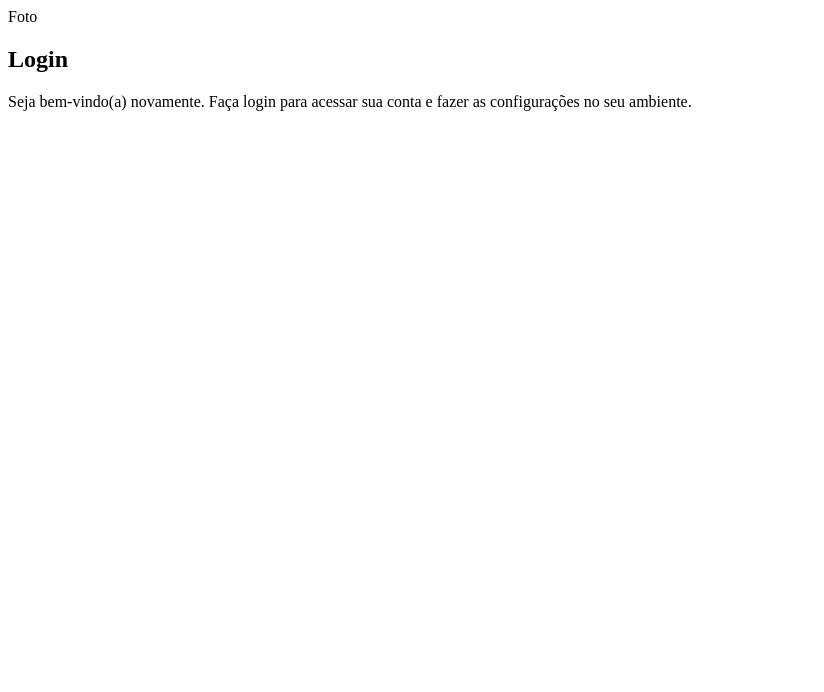
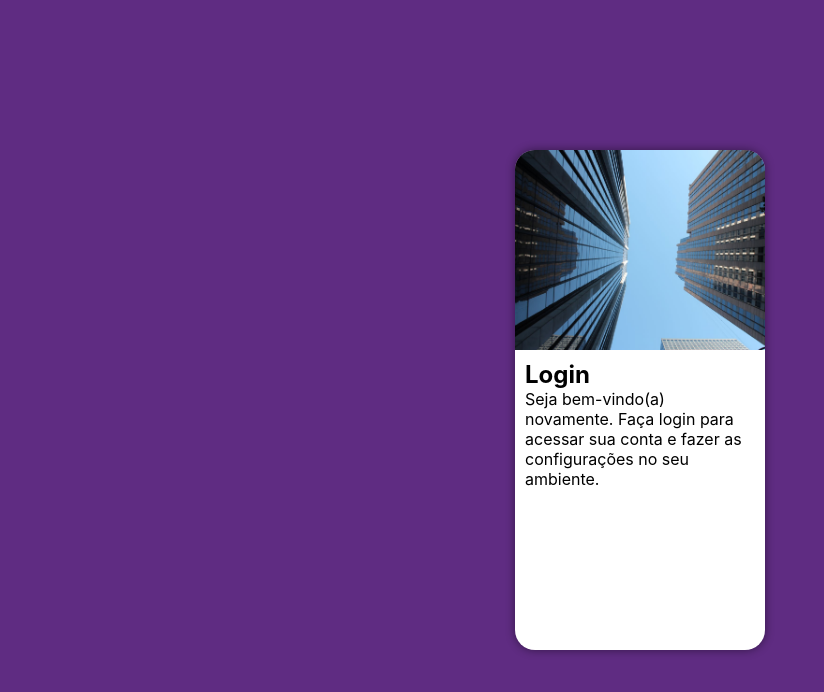
Before and after one commit to rafaelrdacosta/projeto-login, a plain HTML site: page index.html in a window 1280 px wide. Shown: the whole page, without its empty margins (0-824 px from the left). Drawn offline with Linux system fonts and the light colour scheme.

Commit message:
Criação do style CSS geral

```diff
--- a/estilos/style.css
+++ b/estilos/style.css
@@ -5,3 +5,50 @@
     Verde: #49a09d
     Lilás: #5f2c82
 */
+
+*{
+    font-family: -apple-system, BlinkMacSystemFont, 'Segoe UI', Roboto, Oxygen, Ubuntu, Cantarell, 'Open Sans', 'Helvetica Neue', sans-serif;
+    padding: 0px;
+    margin: 0px;
+    box-sizing: border-box;
+}
+
+body, html{
+    background-color: #5f2c82;
+    height: 100vh;
+    width: 100vw;
+}
+
+main{
+    position: relative;
+    height: 100vh;
+    width: 100vw;
+}
+
+section#login{
+    /*Configurações para levar a section para o meio*/
+    position: absolute;
+    top: 50%;
+    left: 50%;
+    transform: translate(-50%, -50%);
+    /*Até aqui*/
+    overflow: hidden; /*tudo que está fora da borda fica escondido*/
+    background-color: white;
+    width: 250px;
+    height: 500px;
+    border-radius: 20px;
+    box-shadow: 0px 0px 10px rgba(0, 0, 0, 0.459);
+}
+
+section#login > div#imagem{
+    display: block;
+    background: #5f2c82 url(../imagens/metal.jpg) no-repeat;
+    background-size: cover;
+    background-position: left bottom;
+    height: 200px;
+}
+
+section#login > div#formulario{
+    display: block;
+    padding: 10px;
+}
--- a/index.html
+++ b/index.html
@@ -11,7 +11,7 @@
     <main>
         <section id="login">
             <div id="imagem">
-                Foto
+              <!--Aqui vai a imagem nas CSS-->
             </div>
 
             <div id="formulario">
```
